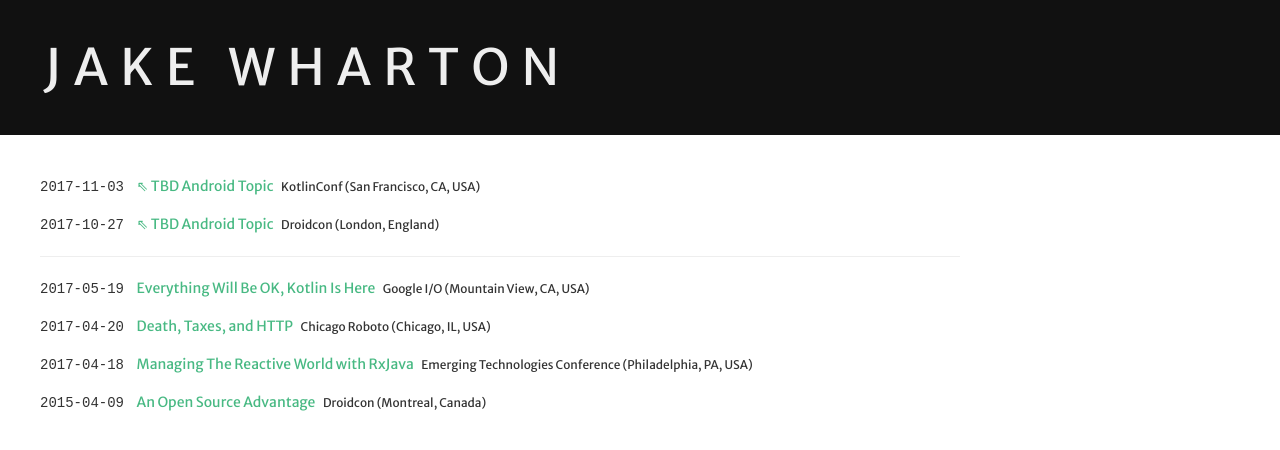
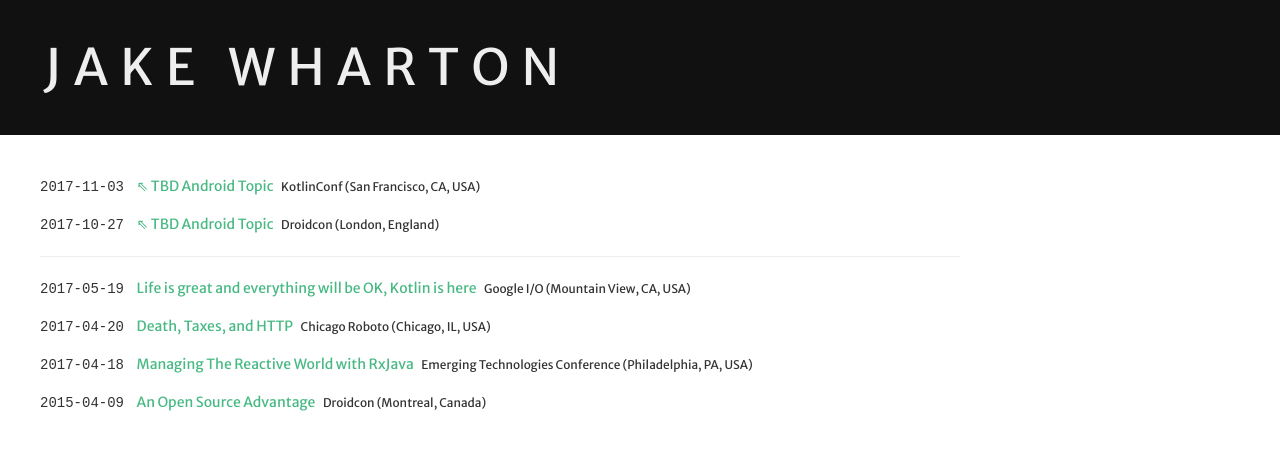
Before and after one commit to JakeWharton/jakewharton.com, a Jekyll site: the page built from presentations.html, in a window 1280 px wide. Shown: the top 450 px of the page. Built offline with Jekyll 4.4.1, drawn with Linux system fonts in a browser that asks for light colours; nearby versions of some CDN libraries.

Commit message:
Add slides and video for Google I/O talk.

```diff
--- a/_presentations/2017-05-19-kotlin-is-here.md
+++ b/_presentations/2017-05-19-kotlin-is-here.md
@@ -9,7 +9,9 @@
 
 type: Technical
 
-title: Everything Will Be OK, Kotlin Is Here
+title: Life is great and everything will be OK, Kotlin is here
+speakerdeck: 6e90b770ea4a4df1940a5f3be0cab9f6
+youtube: fPzxfeDJDzY
 ---
 
 Using Kotlin for Android development has grown in popularity over the past few years and is now officially supported by Google. If you are not already using Kotlin you might be wondering why and how to adopt it. In the first part of this talk, Jake will cover advancing the usage and design patterns of the language for Android development to solve larger problems. In the second part, Christina will share her experience using Kotlin in production, from mistakes to successes, and help you answer questions your team/company might ask about adopting it.
```
